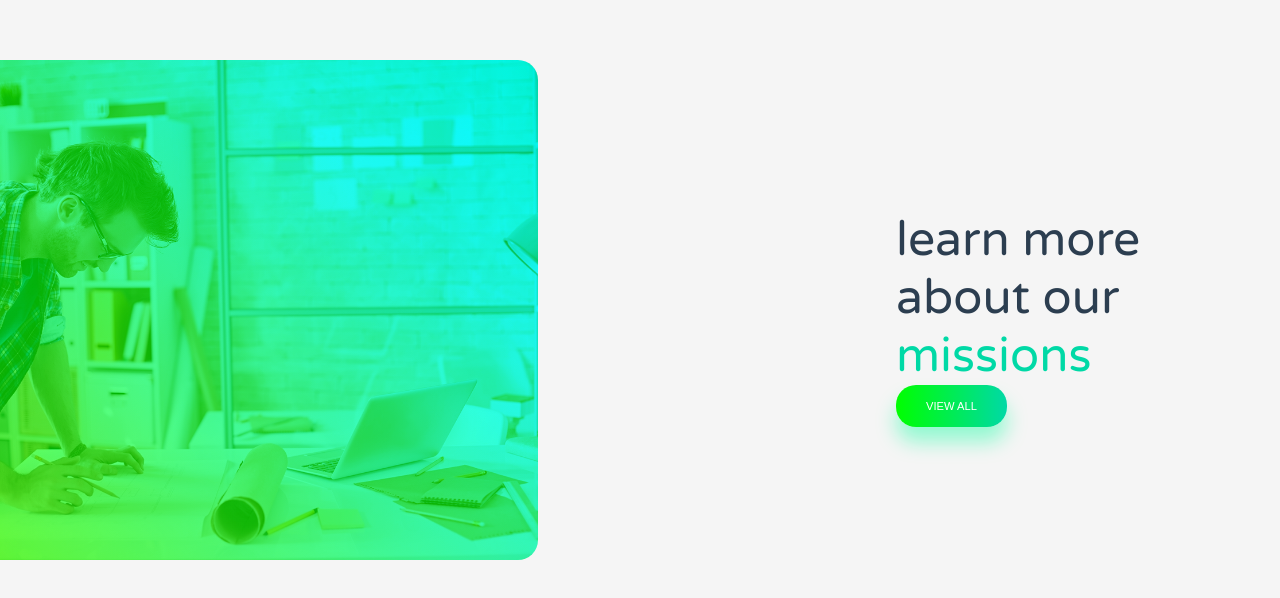
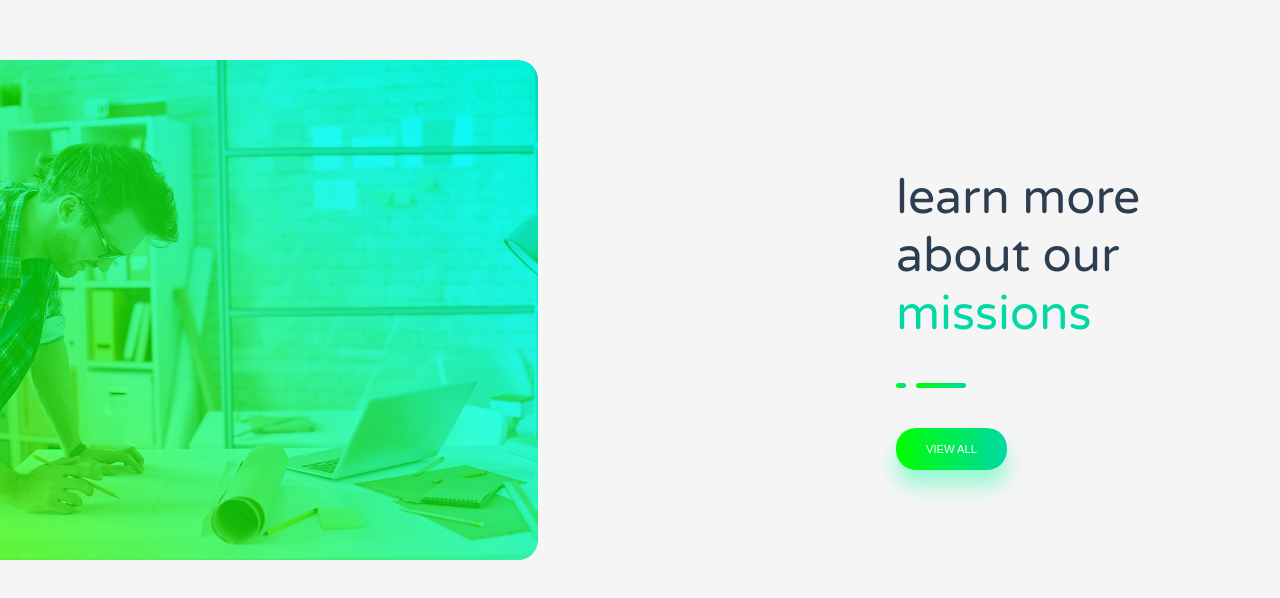
Before and after one commit to mecarm/proj-html-vuejs, a Vue app: page / in a window 1280 px wide. Shown: the part 1753-2351 px from the top of the page. Built offline with nearby package versions, Linux system fonts and the light colour scheme.

Commit message:
agg linea divisoria

```diff
--- a/src/components/SecondSection.vue
+++ b/src/components/SecondSection.vue
@@ -57,6 +57,21 @@ section{
         span{
         color: $primary-brand-color;
         }
+        .line {
+        @include flex('flex');
+        margin: 40px 0;
+
+        div {
+
+            &:first-child {
+                @include line($line: 'small')
+                }
+
+            &:last-child {
+                @include line($line: 'big')
+                }
+            }
+        }
 
         button {
             @include button;
```
